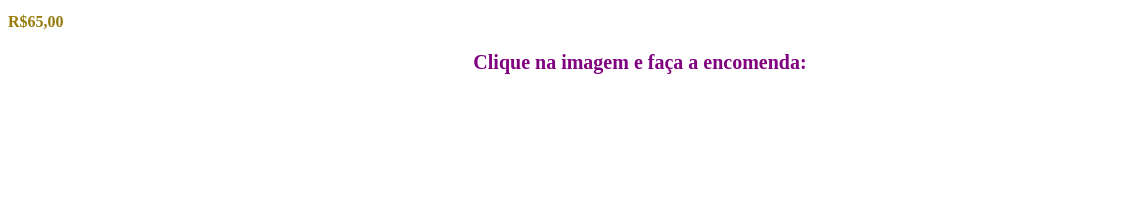
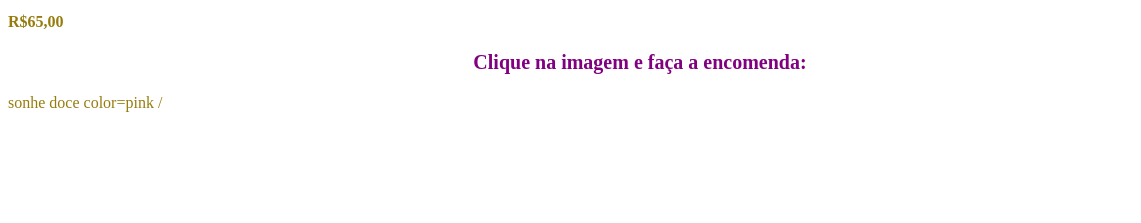
Before and after one commit to CleFranca/cardapio.html, a plain HTML site: page index.htm in a window 1280 px wide. Shown: the part 563-786 px from the top of the page, 0-1141 px from the left. Drawn offline with Linux system fonts and the light colour scheme.

Commit message:
Update index.htm

```diff
--- a/index.htm
+++ b/index.htm
@@ -102,6 +102,7 @@ eu<!DOCTYPE html>
          <h3> Clique na imagem e faça a encomenda: </h3>
          <a href= "https://www.instagram.com/clefrancaconfeitaria/?igshid=NGExMmI2YTkyZg%3D%3D ">
           <img src="LOGO PREFERENCIAL.png" alt=".."></a>
+          <p> sonhe doce color=pink /<p>
 
 
 
```
